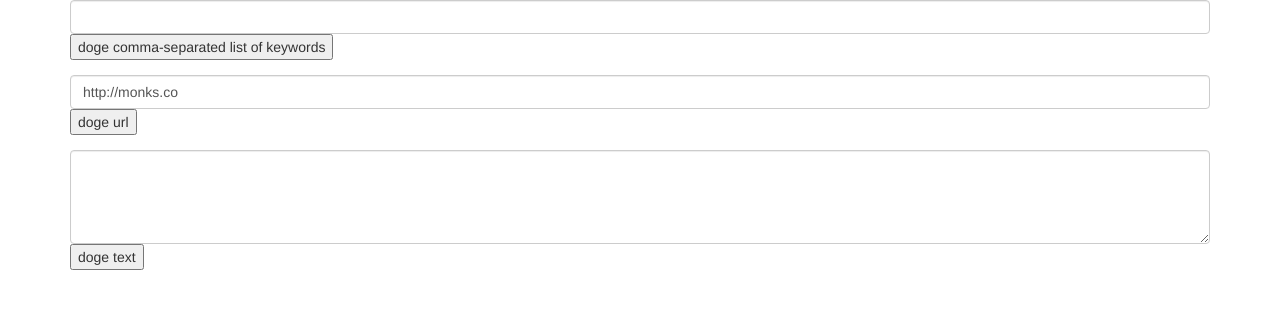
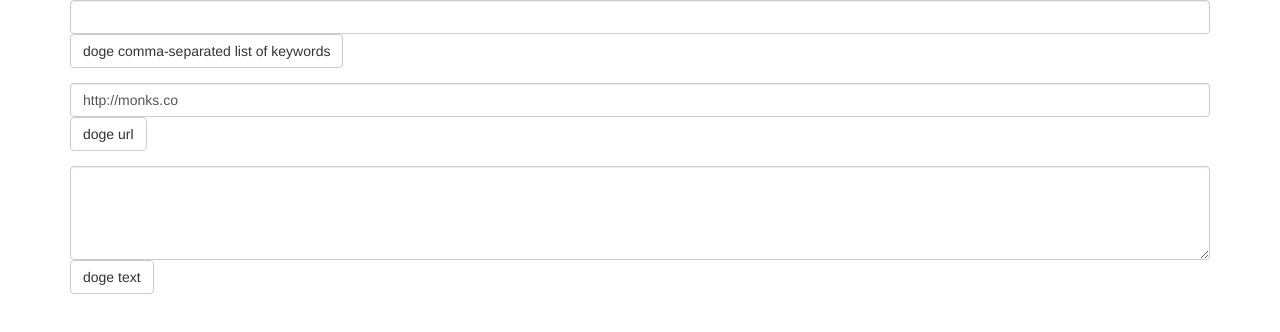
Before and after one commit to amonks/doger.js, a plain HTML site: page index.html in a window 1280 px wide. Drawn offline with nearby package versions, Linux system fonts and the light colour scheme.

Commit message:
bootstrap form

```diff
--- a/index.html
+++ b/index.html
@@ -22,15 +22,15 @@
                 <div id="dogeform" >
                     <div class="form-group">
                         <input type="text" class="form-control" value="" id="keywordform" />
-                        <button onclick="dogeFromKeywordForm()">doge comma-separated list of keywords</button>
+                        <button class="btn btn-default" onclick="dogeFromKeywordForm()">doge comma-separated list of keywords</button>
                     </div>
                     <div class="form-group">
                         <input type="url" name="urlform" class="form-control" value="http://monks.co" id="urlform" />
-                        <button onclick="dogeFromUrlForm()">doge url</button>
+                        <button class="btn btn-default" onclick="dogeFromUrlForm()">doge url</button>
                     </div>
                     <div class="form-group">
                         <textarea name="textform" class="form-control" rows="4" value="" id="textform" ></textarea>
-                        <button onclick="dogeFromTextForm()">doge text</button>
+                        <button class="btn btn-default" onclick="dogeFromTextForm()">doge text</button>
                     </div>
                 </div>
             </form>
```
